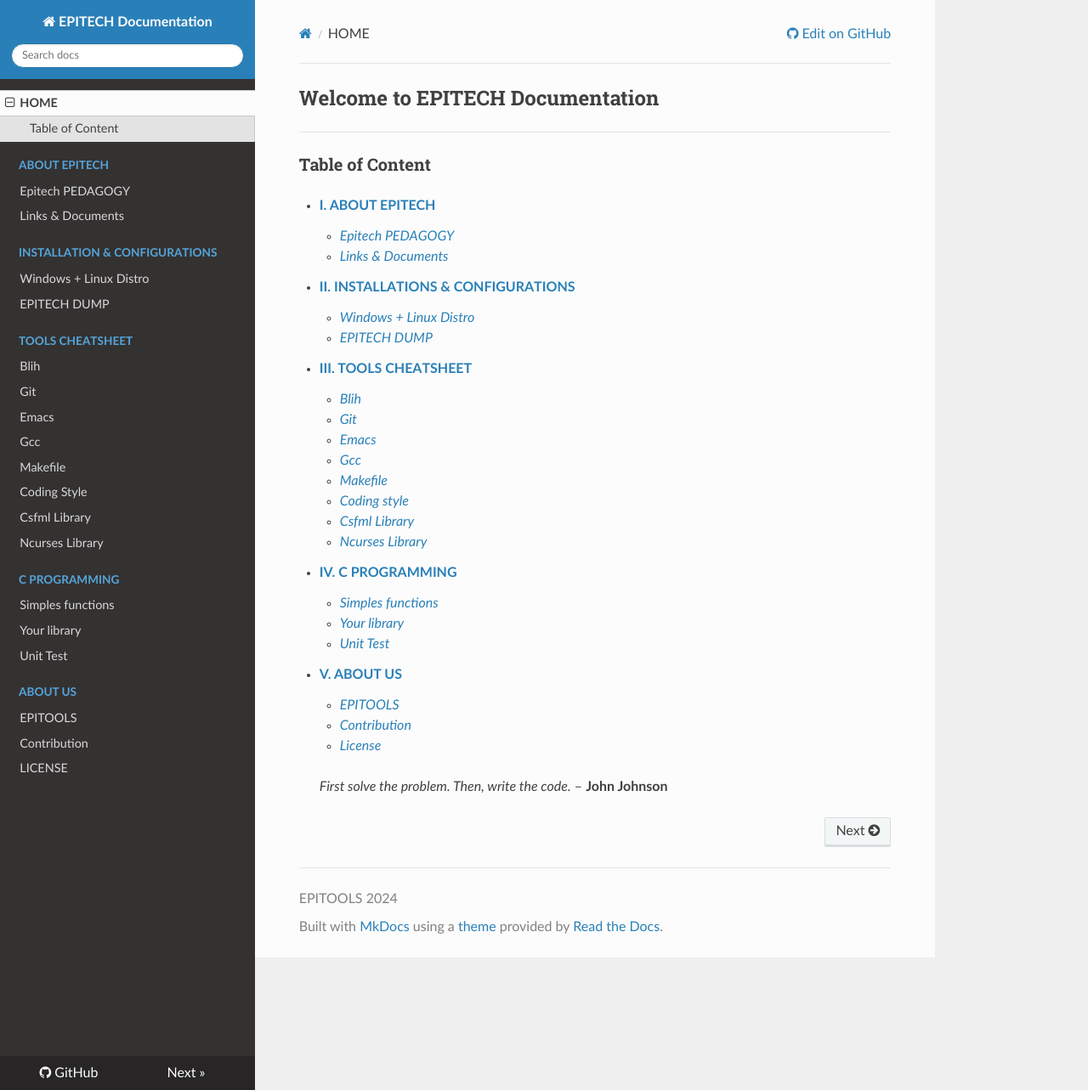
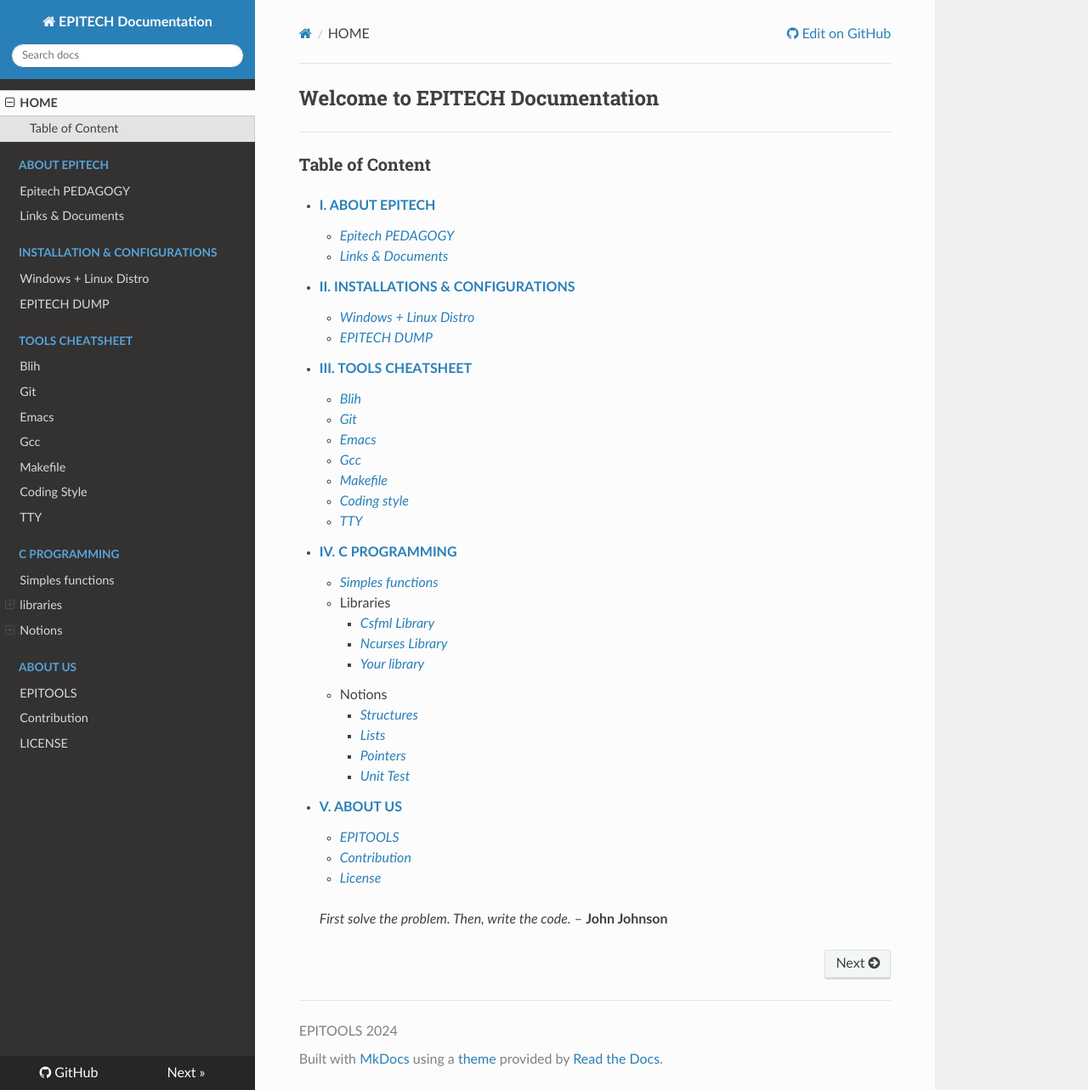
Before and after one commit to epitools2024/EPITECH-DOCUMENTATION, an MkDocs documentation site: the page built from docs/index.md, in a window 1280 px wide and 1283 px high. Shown: the whole window at 85% size. Built offline with MkDocs 1.6.1, drawn with Linux system fonts in a browser that asks for light colours; nearby versions of some CDN libraries.

Commit message:
organisation and adding of many other elements

```diff
--- a/docs/index.md
+++ b/docs/index.md
@@ -21,14 +21,20 @@
     - [*Gcc*](tools_cheatsheet/gcc.md)
     - [*Makefile*](tools_cheatsheet/makefile.md)
     - [*Coding style*](tools_cheatsheet/coding_style.md)
-    - [*Csfml Library*](tools_cheatsheet/csfml.md)
-    - [*Ncurses Library*](tools_cheatsheet/ncurses.md)
+    - [*TTY*](tools_cheatsheet/TTY.md)
 
 * **[IV. C PROGRAMMING](c_programming/functions.md)**
 
     - [*Simples functions*](c_programming/functions.md)
-    - [*Your library*](c_programming/libmy.md)
-    - [*Unit Test*](c_programming/unit_test.md)
+    - Libraries
+        - [*Csfml Library*](tools_cheatsheet/csfml.md)
+        - [*Ncurses Library*](tools_cheatsheet/ncurses.md)
+        - [*Your library*](c_programming/libmy.md)
+    - Notions
+        - [*Structures*](c_programming/structures.md)
+        - [*Lists*](c_programming/lists.md)
+        - [*Pointers*](c_programming/pointers.md)
+        - [*Unit Test*](c_programming/unit_test.md)
 
 * **[V. ABOUT US](about_us/epitools.md)**
 
--- a/mkdocs.yml
+++ b/mkdocs.yml
@@ -26,12 +26,19 @@ nav:
         - Gcc: tools_cheatsheet/gcc.md
         - Makefile: tools_cheatsheet/makefile.md
         - Coding Style: tools_cheatsheet/coding_style.md
-        - Csfml Library: tools_cheatsheet/csfml.md
-        - Ncurses Library: tools_cheatsheet/ncurses.md
+        - TTY: tools_cheatsheet/TTY.md
+
     - C PROGRAMMING:
         - Simples functions: c_programming/functions.md
-        - Your library: c_programming/libmy.md
-        - Unit Test: c_programming/unit_test.md
+        - libraries :
+            - Csfml Library: tools_cheatsheet/csfml.md
+            - Ncurses Library: tools_cheatsheet/ncurses.md
+            - Your Library: c_programming/libmy.md
+        - Notions :
+            - Structures: c_programming/structures.md
+            - Lists: c_programming/lists.md
+            - Pointers: c_programming/pointers.md
+            - Unit Test: c_programming/unit_test.md
     - ABOUT US:
         - EPITOOLS: about_us/epitools.md
         - Contribution: about_us/contribution.md
```
Also changed, not shown: docs/c_programming/lists.md (added), docs/c_programming/pointers.md (added), docs/c_programming/structures.md (added), docs/tools_cheatsheet/TTY.md (added).
